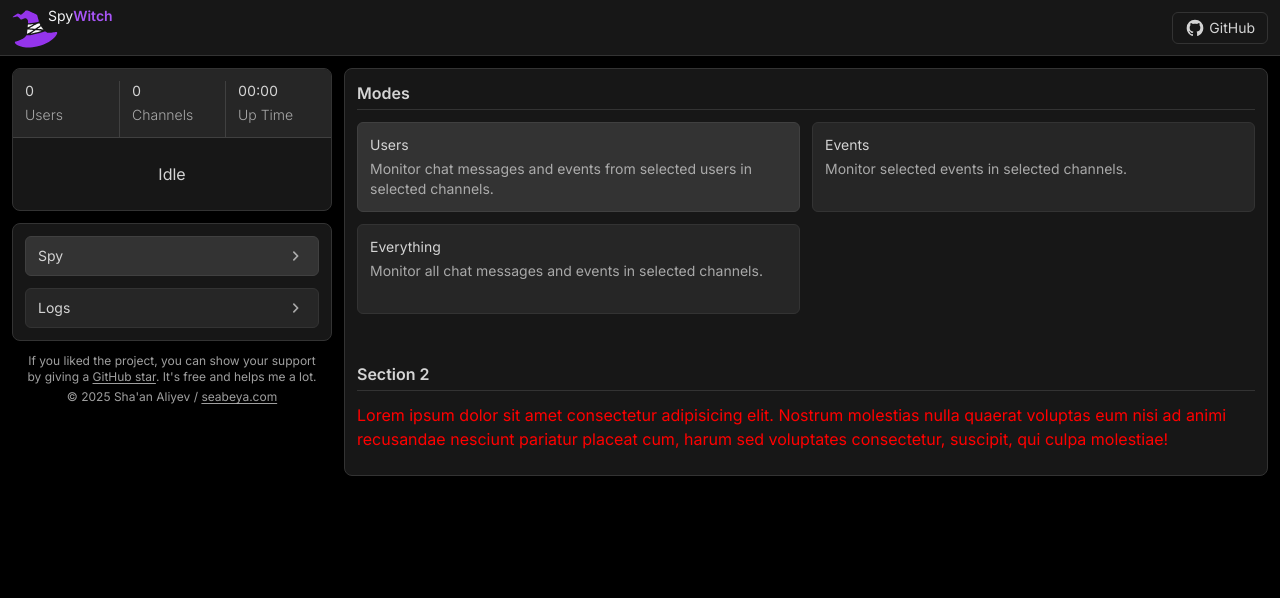
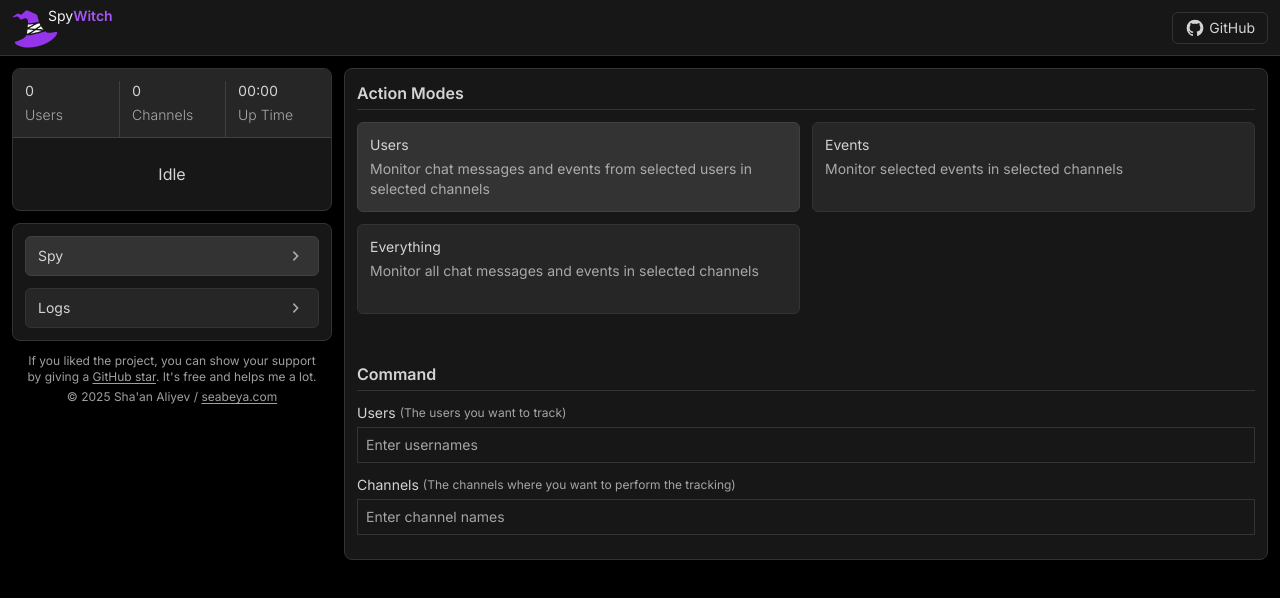
Before and after one commit to seabeya/spywitch, a Next.js app: page / in a window 1280 px wide. Shown: the top 598 px of the page. Built offline with nearby package versions, Linux system fonts and the light colour scheme.

Commit message:
feat: Add Command component

```diff
--- a/src/app/(root)/page.tsx
+++ b/src/app/(root)/page.tsx
@@ -1,16 +1,16 @@
 import PageArea from '@/components/layout/page-area';
 import Section from '@/components/layout/section';
+import Command from '@/features/spy/command';
 import Modes from '@/features/spy/modes';
 
 export default function Page() {
   return (
     <PageArea>
-      <Section title="Modes">
+      <Section title="Action Modes">
         <Modes />
       </Section>
-      <Section title="Section 2">
-        Lorem ipsum dolor sit amet consectetur adipisicing elit. Nostrum molestias nulla quaerat voluptas eum nisi ad
-        animi recusandae nesciunt pariatur placeat cum, harum sed voluptates consectetur, suscipit, qui culpa molestiae!
+      <Section title="Command">
+        <Command />
       </Section>
     </PageArea>
   );
--- a/src/app/globals.css
+++ b/src/app/globals.css
@@ -31,3 +31,8 @@ body {
   overflow-y: scroll;
   font-family: Arial, Helvetica, sans-serif;
 }
+
+.custom-scrollbar {
+  scrollbar-width: thin;
+  scrollbar-color: #636363 #2b2b2b;
+}
--- /dev/null
+++ b/src/components/field-label.tsx
@@ -0,0 +1,19 @@
+interface FieldLabelProps {
+  title: string;
+  hint?: string;
+  children: React.ReactNode;
+}
+
+function FieldLabel({ title, hint, children }: FieldLabelProps) {
+  return (
+    <label className="flex flex-col gap-1">
+      <div className="flex flex-wrap items-center gap-1">
+        <span className="text-sm capitalize text-c-secondary-text">{title}</span>
+        <span className="text-xs text-c-secondary-text/75">({hint})</span>
+      </div>
+      {children}
+    </label>
+  );
+}
+
+export default FieldLabel;
--- /dev/null
+++ b/src/components/icons/remove.tsx
@@ -0,0 +1,14 @@
+import { SVGProps } from 'react';
+
+function IconRemove(props: SVGProps<SVGSVGElement>) {
+  return (
+    <svg xmlns="http://www.w3.org/2000/svg" width="1em" height="1em" viewBox="0 0 24 24" {...props}>
+      <path
+        fill="currentColor"
+        d="m12 13.4l-4.9 4.9q-.275.275-.7.275t-.7-.275t-.275-.7t.275-.7l4.9-4.9l-4.9-4.9q-.275-.275-.275-.7t.275-.7t.7-.275t.7.275l4.9 4.9l4.9-4.9q.275-.275.7-.275t.7.275t.275.7t-.275.7L13.4 12l4.9 4.9q.275.275.275.7t-.275.7t-.7.275t-.7-.275z"
+      ></path>
+    </svg>
+  );
+}
+
+export default IconRemove;
--- /dev/null
+++ b/src/features/spy/command.tsx
@@ -0,0 +1,28 @@
+'use client';
+
+import FieldLabel from '@/components/field-label';
+import Input from './input';
+import { MODES } from '@/system/spy';
+import { useModeStore } from '@/system/store';
+
+function Command() {
+  const currentMode = useModeStore();
+
+  return (
+    <div className="flex flex-col gap-s-gap">
+      {MODES.map((mode) => {
+        if (currentMode === mode.name) {
+          return mode.fields.map((field, i) => {
+            return (
+              <FieldLabel key={i} title={field.name} hint={field.hint}>
+                <Input name={field.name} type={field.type} placeholder={field.placeholder} />
+              </FieldLabel>
+            );
+          });
+        }
+      })}
+    </div>
+  );
+}
+
+export default Command;
--- /dev/null
+++ b/src/features/spy/input.tsx
@@ -0,0 +1,54 @@
+import { cn } from '@/lib/utils';
+import { FieldName, FieldType } from '@/system/spy';
+import { useInputStore } from '@/system/store';
+import IconRemove from '@/components/icons/remove';
+
+interface InputProps {
+  name: FieldName;
+  type: FieldType;
+  placeholder: string;
+}
+
+function Input({ name, type, placeholder }: InputProps) {
+  const data = useInputStore((state) => state[name]);
+
+  const handleRemove = (removeItem: string) => {
+    const newData = data.filter((item) => item !== removeItem);
+    useInputStore.setState(() => ({
+      [name]: newData,
+    }));
+  };
+
+  return (
+    <ul className="custom-scrollbar flex max-h-28 min-h-9 flex-wrap items-center gap-1 overflow-y-auto border border-c-line p-1 text-sm focus-within:border-c-line-high">
+      {data.map((value) => {
+        return (
+          <li
+            key={value}
+            className="flex items-center gap-1 border border-c-line bg-c-secondary px-1 text-c-secondary-text"
+            onClick={(e) => {
+              e.preventDefault();
+            }}
+          >
+            <span>{value}</span>
+            <IconRemove className="size-4 shrink-0 hover:bg-c-secondary-fg" onClick={() => handleRemove(value)} />
+          </li>
+        );
+      })}
+      <li
+        className={cn('w-32', {
+          'w-full px-1': data.length === 0,
+        })}
+      >
+        <input
+          type="text"
+          className="w-full bg-transparent text-c-secondary-text outline-none placeholder:text-c-secondary-text/75"
+          placeholder={data.length === 0 ? placeholder : ''}
+          disabled={type !== 'input'}
+        />
+      </li>
+    </ul>
+  );
+}
+
+export default Input;
--- a/src/system/spy.ts
+++ b/src/system/spy.ts
@@ -1,20 +1,47 @@
-type Modes = { name: string; description: string }[];
+const fields = {
+  users: {
+    name: 'users',
+    type: 'input',
+    hint: 'The users you want to track',
+    placeholder: 'Enter usernames',
+  },
+  events: {
+    name: 'events',
+    type: 'pick',
+    hint: 'The events you want to track',
+    placeholder: 'Pick events from the list above',
+  },
+  channels: {
+    name: 'channels',
+    type: 'input',
+    hint: 'The channels where you want to perform the tracking',
+    placeholder: 'Enter channel names',
+  },
+} as const;
+
+type FieldName = (typeof fields)[keyof typeof fields]['name'];
+type FieldType = (typeof fields)[keyof typeof fields]['type'];
+
+type Modes = { name: string; description: string; fields: (typeof fields)[FieldName][] }[];
 
 const MODES = [
   {
     name: 'users',
-    description: 'Monitor chat messages and events from selected users in selected channels.',
+    description: 'Monitor chat messages and events from selected users in selected channels',
+    fields: [fields.users, fields.channels],
   },
   {
     name: 'events',
-    description: 'Monitor selected events in selected channels.',
+    description: 'Monitor selected events in selected channels',
+    fields: [fields.events, fields.channels],
   },
   {
     name: 'everything',
-    description: 'Monitor all chat messages and events in selected channels.',
+    description: 'Monitor all chat messages and events in selected channels',
+    fields: [fields.channels],
   },
 ] as const satisfies Modes;
 
 type ModeName = (typeof MODES)[number]['name'];
 
-export { MODES, type ModeName };
+export { MODES, type FieldName, type FieldType, type ModeName };
--- a/src/system/store.ts
+++ b/src/system/store.ts
@@ -1,6 +1,14 @@
 import { create } from 'zustand';
-import { ModeName } from './spy';
+import { FieldName, ModeName } from './spy';
 
 const useModeStore = create<ModeName>()(() => 'users');
 
-export { useModeStore };
+type useInput = Record<FieldName, string[]>;
+
+const useInputStore = create<useInput>()(() => ({
+  users: [],
+  events: [],
+  channels: [],
+}));
+
+export { useModeStore, useInputStore };
```
